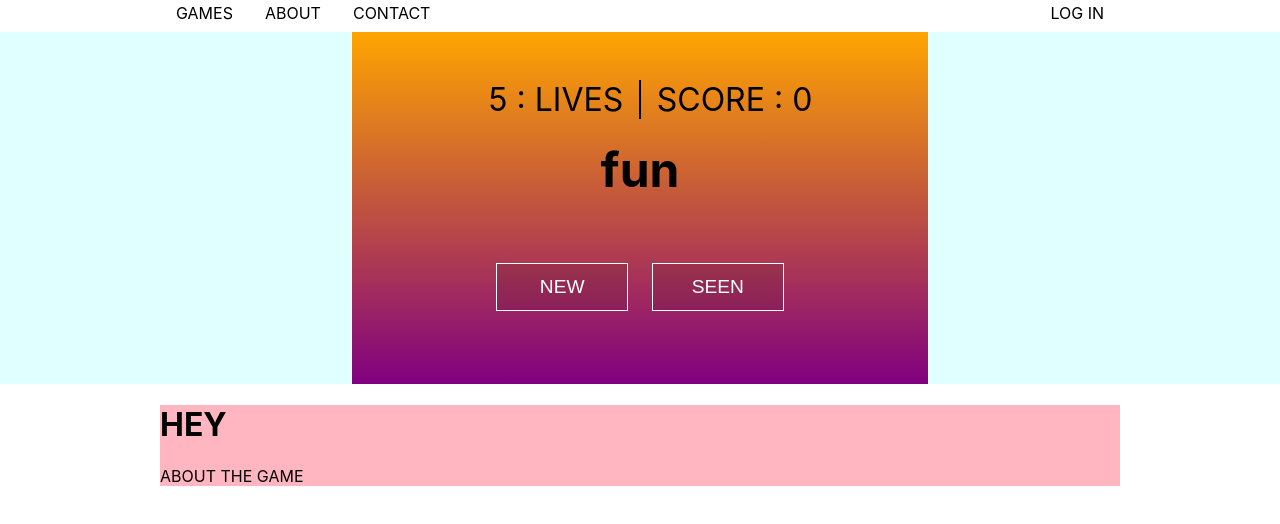
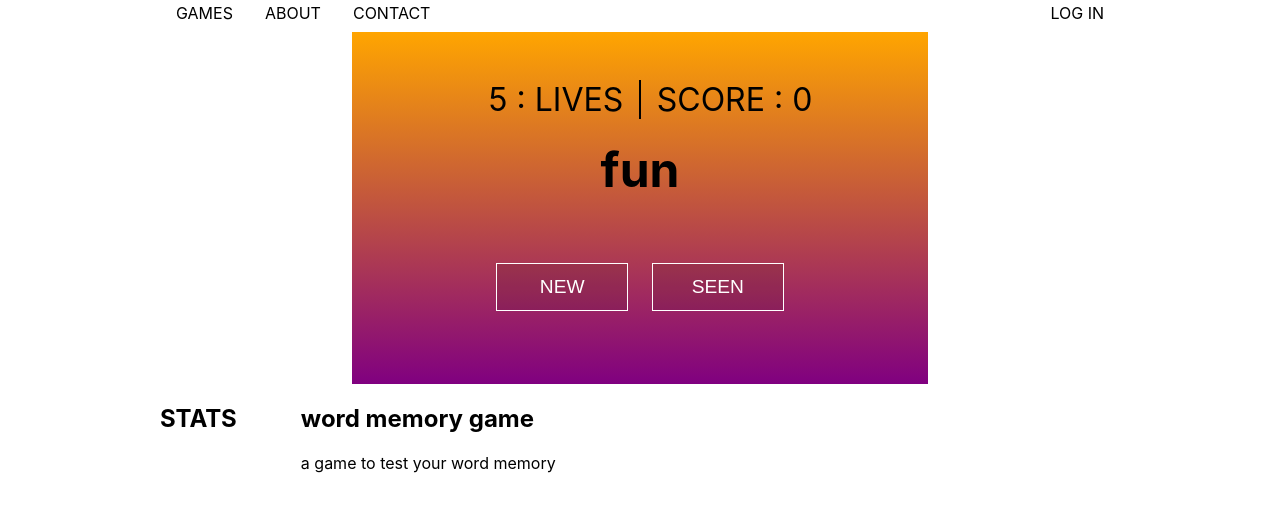
Before and after one commit to kantimam/wordGame-master, a React (Create React App) app in the folder word_game/: page /games/wordgame in a window 1280 px wide. Shown: the top 524 px of the page. Built offline with nearby package versions, Linux system fonts and the light colour scheme.

Commit message:
added info and stats

```diff
--- a/word_game/src/clickFast/ReactionClick.js
+++ b/word_game/src/clickFast/ReactionClick.js
@@ -1,6 +1,7 @@
 import React, { Component } from 'react'
 import SaveScore from '../components/SaveScore.jsx';
 import './clickFast.css'
+import Description from '../components/Description.jsx';
 
 export default class ReactionClick extends Component {
     constructor(props) {
@@ -68,12 +69,19 @@ export default class ReactionClick extends Component {
     render() {
         const {message,reaction,playing}=this.state;
         return (
+            <>
                 <div onClick={this.checkReaction} style={{backgroundColor:this.colors[reaction]}} className={'clickFastComp centerAll'}>
                     {playing?
                         <h1>{message}</h1>:
                         <SaveScore currentPath={this.props.location.pathname} gameName={'reaction'} gameScore={20}/>
                     }
                 </div>
+                <Description
+                    header={""}
+                    text={""}
+                />
+
+            </>
         )
     }
 }
--- /dev/null
+++ b/word_game/src/components/Description.jsx
@@ -0,0 +1,22 @@
+import React from 'react'
+import './description.css'
+
+const Description = ({header, text, stats}) => {
+    return (
+        <div id='descriptionBox' className={'inner marginAuto'}>
+            <section id='descStatsSection'>
+                <h1>STATS</h1>
+            </section>
+            <section id='descInfoSection'>
+                <h1>
+                    {header}
+                </h1>
+                <p>
+                    {text}
+                </p>
+            </section>
+        </div>
+    )
+}
+
+export default Description
--- /dev/null
+++ b/word_game/src/components/LogInLink.jsx
@@ -0,0 +1,24 @@
+import React from 'react'
+import {Link} from 'react-router-dom';
+import './logInLink.css';
+
+const LogInLink = ({currentPath}) => {
+    const getLink=(currentPath)=>{
+        if(currentPath!=='/'){
+            if(currentPath.split('/').includes('login')){
+                return currentPath;
+            }else{
+                return `${currentPath}/login`;
+            }
+        }else{
+            return '/login';
+        }
+    }
+    return (
+        <Link className={'textCenter undecoratedLink logInLink'} to={getLink(currentPath)}>
+            log in to publish your performance
+        </Link>
+    )
+}
+
+export default LogInLink
--- a/word_game/src/components/SaveScore.jsx
+++ b/word_game/src/components/SaveScore.jsx
@@ -2,6 +2,7 @@ import React, {useState} from 'react';
 import { useStateValue } from '../context/AppContextHook';
 import {Link} from 'react-router-dom';
 import axios from 'axios';
+import LogInLink from './LogInLink';
 const BASEURL=process.env.REACT_APP_BE_URL;
 
 
@@ -9,17 +10,7 @@ const SaveScore=({gameName, gameScore, currentPath, restart})=>{
     const [{user, loggedIn},dispatch]=useStateValue();
     const [sendState,setSendState]=useState(0);
 
-    const getLink=(currentPath)=>{
-        if(currentPath!=='/'){
-            if(currentPath.split('/').includes('login')){
-                return currentPath;
-            }else{
-                return `${currentPath}/login`;
-            }
-        }else{
-            return '/login';
-        }
-    }
+
     const sendScore=(event)=>{
         event.preventDefault();
         const formData=new FormData();
@@ -40,33 +31,34 @@ const SaveScore=({gameName, gameScore, currentPath, restart})=>{
         console.log(sendState)
       }
 
-    if(loggedIn){
-        const stateGameScore=user.scores && user.scores[gameName]? user.scores[gameName] : 0;
-        return(
-            <div className={'saveScore'}>
-                <button onClick={restart} className={'roundedButton hoverPush'}>
-                    TRY AGAIN
-                </button>
-                {!sendState?
+    const stateGameScore=user.scores && user.scores[gameName]? user.scores[gameName] : 0;
+    return(
+        <div className={'saveScore'}>
+            {
+                loggedIn?
+                    !sendState?
                     <>
-                        <h1>{'new score: '+gameScore}</h1>
+                        <h1>{'score: '+gameScore}</h1>
                         <h1>your current high score: {stateGameScore}</h1>
                         <button onClick={sendScore} className={'roundedButton hoverPush'}>
                             SEND
                         </button>
                     </>:
-                    <h1>{sendState>1?"SUCESFULLY SEND YOUR SCORE" : "SOMETHING WENT WRONG"}</h1>
-                }
+                    <h1>{sendState>1?"SUCESFULLY SEND YOUR SCORE" : "SOMETHING WENT WRONG"}</h1>:
+                <>
+                    <LogInLink currentPath={currentPath}/>
+                    <h1>{'score: '+gameScore}</h1>
+                </>
 
-            </div>
-        )
-
-    }
-    return(
-        <div className={'saveScore'}>
-            <Link to={getLink(currentPath)}>you are not logged in click to log in</Link>
+            }
+            <button onClick={restart} style={{marginTop: '2rem'}} className={'roundedButton hoverPush'}>
+                TRY AGAIN
+            </button>
         </div>
     )
+
+
+
 }
 
 export default SaveScore
--- a/word_game/src/components/WordGame.js
+++ b/word_game/src/components/WordGame.js
@@ -5,6 +5,7 @@ import AnimatedDisplay from './AnimatedDisplay.js'
 import GameOver from './GameOver.js'
 import axios from 'axios';
 import SaveScore from './SaveScore';
+import Description from '../components/Description.jsx';
 const wordArray=["hello","black","white","nazi","fun","friendship","hell"]
 
 export default class componentName extends Component {
@@ -107,6 +108,7 @@ export default class componentName extends Component {
     console.log(this.state.currentWord+' was alrdy seen '+this.seenWords.includes(this.state.currentWord))
 
     return (
+        <>
           <div className={'fullContainer gradientBackground noUserSelect'}>
           {this.state.gameOver?
             <SaveScore currentPath={this.props.location.pathname} gameName={'word'} gameScore={this.state.score} restart={this.restartGame}/>:
@@ -133,6 +135,13 @@ export default class componentName extends Component {
           </div>
           </div>}
         </div>
+        <Description
+          stats={'word'}
+          header={"word memory game"}
+          text={"a game to test your word memory"}
+        />
+      </>
+
     )
   }
 }
--- /dev/null
+++ b/word_game/src/components/description.css
@@ -0,0 +1,14 @@
+#descriptionBox{
+    display: flex;
+}
+#descStatsSection{
+    margin-right: 4rem;
+}
+
+#descInfoSection{
+    flex: 1;
+}
+
+#descriptionBox>section>h1,#descriptionBox>section>p{
+    text-align: left !important;
+}
--- /dev/null
+++ b/word_game/src/components/logInLink.css
@@ -0,0 +1,3 @@
+.logInLink{
+
+}
--- a/word_game/src/gameContainer/Games.js
+++ b/word_game/src/gameContainer/Games.js
@@ -18,10 +18,6 @@ const Games = () => {
                     <Route path='/games/reactiongame' component={ReactionClick}/>
                 </Switch>
                 </main>
-                <div id={'desc'} className={'inner'}>
-                    <h1>HEY</h1>
-                    <p>ABOUT THE GAME</p>
-                </div>
             </div>
     )
 }
--- a/word_game/src/gameContainer/games.css
+++ b/word_game/src/gameContainer/games.css
@@ -1,14 +1,3 @@
 .gamesContainer{
     padding-top: 2rem;
 }
-.gamesContainer>main{
-    background-color: lightcyan;
-
-}
-.gamesContainer>#desc{
-    background-color: lightpink;
-    margin: 0 auto;
-}
-.gamesContainer>#desc>h1{
-    text-align: left;
-}
--- a/word_game/src/numberMem/NumGame.js
+++ b/word_game/src/numberMem/NumGame.js
@@ -1,15 +1,23 @@
 import React from 'react'
 import NumGameDisp from './NumGameDisp'
 import './numGame.css'
+import Description from '../components/Description';
 
 const NumGame=({location})=> {
 
 
 
     return (
-      <div className={'fullContainer gradientBackground noUserSelect moreHeight'}>
-        <NumGameDisp location={location}/>
-      </div>
+      <>
+        <div className={'fullContainer gradientBackground noUserSelect moreHeight'}>
+          <NumGameDisp location={location}/>
+        </div>
+        <Description
+          header={""}
+          text={""}
+        />
+      </>
+
     )
 
 }
```
Also changed, not shown: word_game/src/App.css (line endings or trailing spaces). Lines whose indentation alone changed are shown as unchanged.
